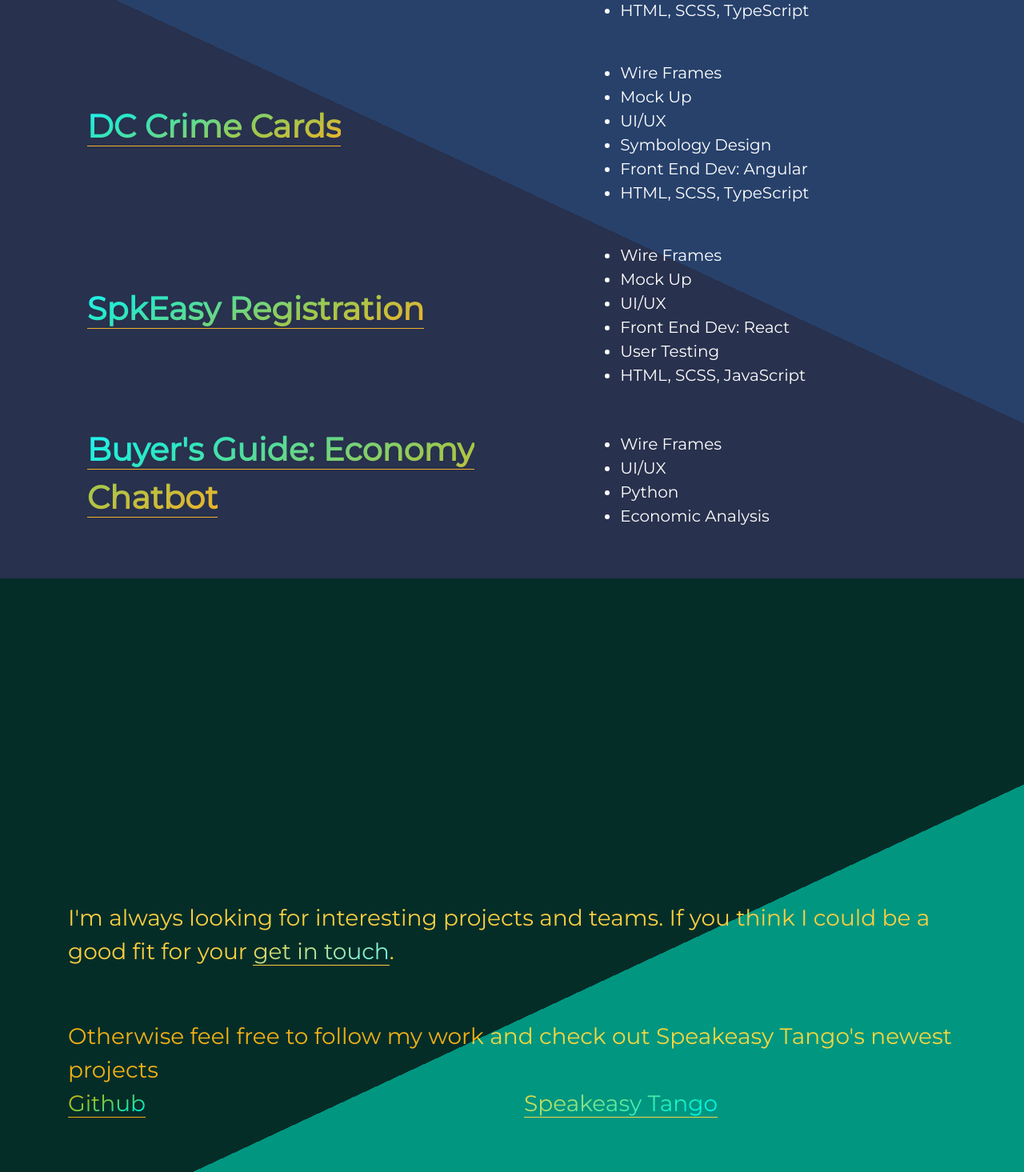
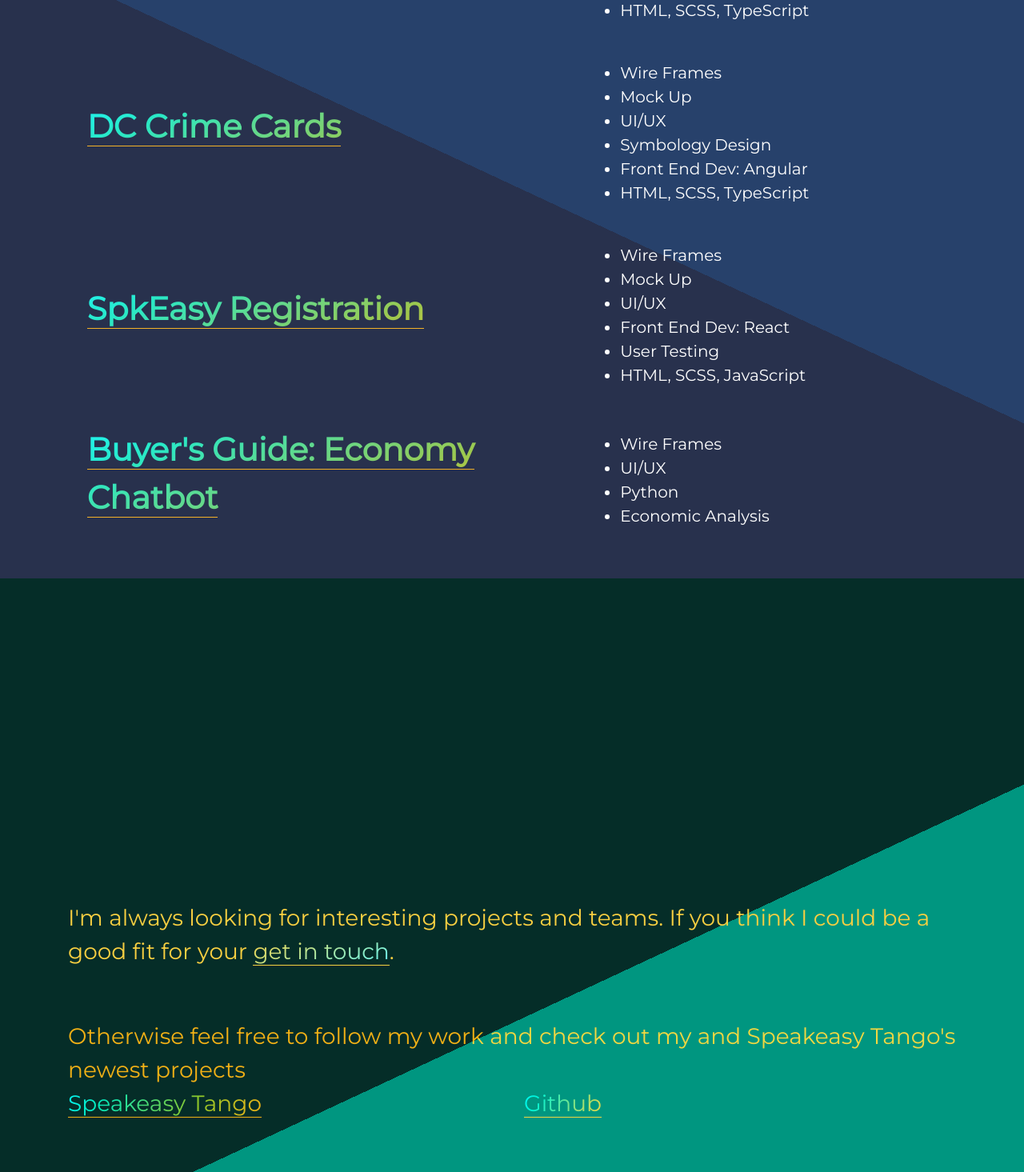
Before and after one commit to unlockedSound/chorvinsky_website, a React (Create React App) app: page / in a window 1280 px wide. Shown: the part 3525-4990 px from the top of the page at 80% size. Built offline with nearby package versions, Linux system fonts and the light colour scheme.

Commit message:
fix the fucking static fucking text god fucking damn it

```diff
--- a/public/index.html
+++ b/public/index.html
@@ -2,7 +2,7 @@
 <html lang="en">
 <head>
     <meta charset="utf-8"/>
-    <link rel="shortcut icon" href="%PUBLIC_URL%/favicon.ico"/>
+<!--    <link rel="shortcut icon" href="%PUBLIC_URL%/favicon.ico"/>-->
     <meta
             name="viewport"
             content="width=device-width, initial-scale=1, shrink-to-fit=no"
--- a/src/App.js
+++ b/src/App.js
@@ -132,7 +132,7 @@
                                 Below is a sample of some projects I've worked on and the technical skills used on them:
                             </div>
                             <div className="row projects__content__work">
-                                <div className="projects__content__work__title col-12 col-md-6">
+                                <div className="projects__content__work__title projects__content__work__title--unlinked col-12 col-md-6">
                                     DC Data Lake
                                 </div>
                                 <ul className="projects__content__skill__list col-12 offset-md-1 col-md-5">
@@ -144,11 +144,11 @@
                                 </ul>
                             </div>
                             <div className="row projects__content__work">
-                                <div className="projects__content__work__title col-12 col-md-6">
-                                    <a className="projects__content__work__title--link"
-                                       href="http://crimecards.dc.gov/">DC
-                                        Crime Cards</a>
-                                </div>
+                                <a className="projects__content__work__title col-12 col-md-6" href="http://crimecards.dc.gov/">
+                                    <span className="projects__content__work__title--link">
+                                        DC Crime Cards
+                                    </span>
+                                </a>
                                 <ul className="projects__content__skill__list col-12 offset-md-1 col-md-5">
                                     <li className="projects__content__skill">Wire Frames</li>
                                     <li className="projects__content__skill">Mock Up</li>
@@ -159,11 +159,11 @@
                                 </ul>
                             </div>
                             <div className="row projects__content__work">
-                                <div className="projects__content__work__title col-12 col-md-6">
-                                    <a className="projects__content__work__title--link"
-                                       href="http://speakeasytango.com/">
-                                        SpkEasy Registration</a>
-                                </div>
+                                <a className="projects__content__work__title col-12 col-md-6" href="http://speakeasytango.com/">
+                                    <span className="projects__content__work__title--link"
+                                       >
+                                        SpkEasy Registration</span>
+                                </a>
                                 <ul className="projects__content__skill__list col-12 offset-md-1 col-md-5">
                                     <li className="projects__content__skill">Wire Frames</li>
                                     <li className="projects__content__skill">Mock Up</li>
@@ -174,11 +174,11 @@
                                 </ul>
                             </div>
                             <div className="row projects__content__work">
-                                <div className="projects__content__work__title col-12 col-md-6">
-                                    <a className="projects__content__work__title--link"
-                                       href="https://github.com/Heanthor/auctioneer-bot">Buyer's
-                                        Guide: Economy Chatbot</a>
-                                </div>
+                                <a className="projects__content__work__title col-12 col-md-6" href="https://github.com/Heanthor/auctioneer-bot">
+                                        <span className="projects__content__work__title--link">
+                                            Buyer's Guide: Economy Chatbot
+                                        </span>
+                                </a>
                                 <ul className="projects__content__skill__list col-12 offset-md-1 col-md-5">
                                     <li className="projects__content__skill">Wire Frames</li>
                                     <li className="projects__content__skill">UI/UX</li>
@@ -197,21 +197,23 @@
 
                             <div className="contact__content__hire">
                                 I'm always looking for interesting projects and teams. If you think I could be a good
-                                fit for your <a className="contact__content__hire--link" href="">get in touch</a>.
+                                fit for your <a className="contact__content__hire--link" href="mailto:d.chorvinsky@gmail.com">
+                                get in touch</a>.
                             </div>
                             <div className="contact__content__follow">
-                                Otherwise feel free to follow my work and check out Speakeasy Tango's newest projects
+                                Otherwise feel free to follow my work and check out my and Speakeasy Tango's newest projects
                                 <div className="row">
-                                    <a className="col-6">
-                                        <span className="contact__content__follow--link">
+                                    <a className="col-12 col-sm-6" href="speakeasytango.com">
+                                        <span className="contact__content__follow__row--link">
+                                            Speakeasy Tango
+                                        </span>
+                                    </a>
+                                    <a className="col-12 col-sm-6" href="https://github.com/unlockedsound">
+                                        <span className="contact__content__follow__row--link">
                                             Github
                                         </span>
                                     </a>
-                                    <a className="col-6">
-                                        <span className="contact__content__follow--link">
-                                            Speakeasy Tango
-                                        </span>
-                                    </a>
+
                                 </div>
                             </div>
 
--- a/src/App.scss
+++ b/src/App.scss
@@ -391,19 +391,33 @@
           bottom: 1rem;
         }
         margin: auto;
-
-        &--link {
+        //
+        //&--link {
         background: linear-gradient($right-to-left, $naut-accent, $naut-text-1);
         -webkit-background-clip: text;
         -webkit-text-fill-color: transparent;
-          border-bottom: 1px solid $naut-text-1;
         text-shadow: none;
         margin: auto;
+
+        &:hover {
+          text-decoration: none;
+        }
+
+
+        &--unlinked {
+          background: none;
+          color: $naut-accent;
+
+        }
+
+        &--link {
+          border-bottom: 1px solid $naut-text-1;
 
           &:hover {
             border-bottom: 1px solid $naut-accent;
             text-decoration: none;
           }
+
         }
 
       }
@@ -480,8 +494,11 @@
         bottom: 3rem;
       }
 
+      &__row {
+        text-align: center;
+
         &--link {
-        background: linear-gradient($right-to-left, $naut-text-1, $naut-accent);
+          background: -webkit-linear-gradient($right-to-left, $naut-text-1, $naut-accent);
           -webkit-background-clip: text;
           -webkit-text-fill-color: transparent;
           white-space: nowrap;
@@ -493,6 +510,7 @@
             border-bottom: 1px solid $naut-accent;
           }
 
+        }
       }
 
     }
@@ -518,5 +536,6 @@
       bottom: 1rem;
     }
     text-align: center;
+
   }
 }
```
Lines whose indentation alone changed are shown as unchanged.
